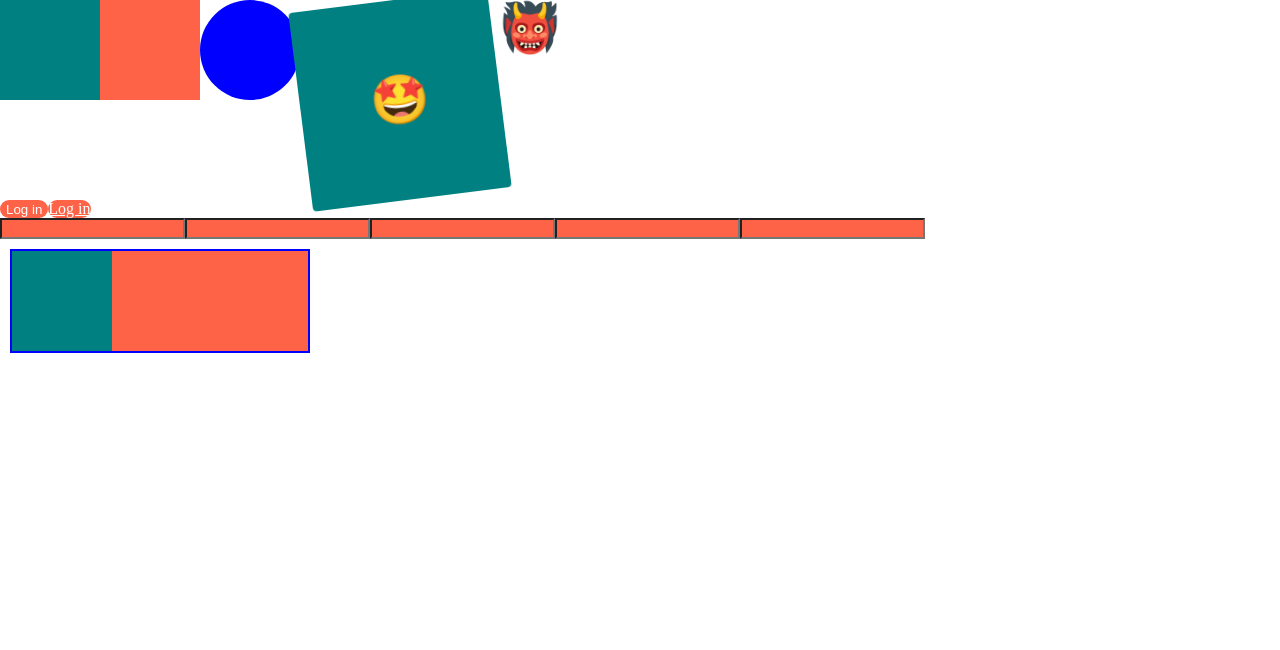
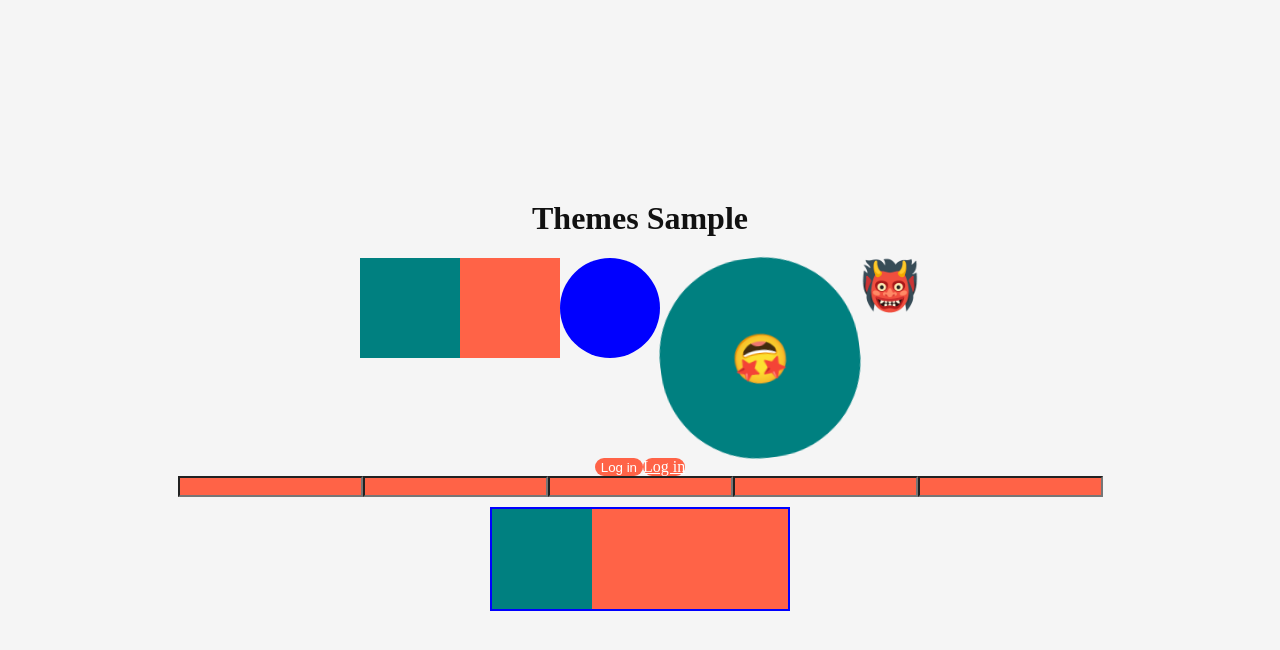
Before and after one commit to banminseok/react_master_class_ts, a React (Create React App) app: page / in a window 1280 px wide. Shown: the top 650 px of the page. Built offline with nearby package versions, Linux system fonts and the light colour scheme.

Commit message:
theme section

```diff
--- a/src/App.tsx
+++ b/src/App.tsx
@@ -17,6 +17,18 @@ const rotationAnimation = keyframes`
     transform:rotate(360deg);
     border-radius:0px;
   }
+`;
+const Wrapper = styled.div`
+  display: flex;
+  flex-direction: column;
+  justify-content: center;
+  align-items: center;
+  width : 100vw;
+  height: 100vh;
+  background-color: ${props => props.theme.backgroundColor};
+`;
+const Title = styled.h1`
+  color : ${props => props.theme.textColor}
 `;
 
 const Father = styled.div`
@@ -70,7 +82,8 @@ const Input = styled.input.attrs({ required: true, minLength: 10 })`
 
 function App() {
   return (
-    <>
+    <Wrapper>
+      <Title>Themes Sample</Title>
       <Father>
         <Box bgColor="teal" />
         <Box bgColor="tomato" />
@@ -95,8 +108,8 @@ function App() {
         <div style={{ backgroundColor: "teal", width: "100px", height: "100px" }}></div>
         <div style={{ backgroundColor: "tomato", width: "100px", height: "100px" }}></div>
       </div>
-    </>
-  )
+    </Wrapper>
+  );
 }
 
 export default App;
--- a/src/index.tsx
+++ b/src/index.tsx
@@ -1,6 +1,8 @@
 import React from 'react';
 import ReactDOM from 'react-dom/client';
+import { ThemeProvider } from 'styled-components';
 import App from './App';
+import { darkTheme, lightTheme } from './theme';
 
 
 const root = ReactDOM.createRoot(
@@ -8,6 +10,8 @@ const root = ReactDOM.createRoot(
 );
 root.render(
   <React.StrictMode>
-    <App />
+    <ThemeProvider theme={lightTheme}>
+      <App />
+    </ThemeProvider>
   </React.StrictMode>
 );
--- a/src/theme.ts
+++ b/src/theme.ts
@@ -1,14 +1,14 @@
 import { DefaultTheme } from "styled-components";
 
+export const darkTheme: DefaultTheme = {
+  textColor: "whitesmoke",
+  backgroundColor: "#111",
+}
+export const lightTheme: DefaultTheme = {
+  textColor: "#111",
+  backgroundColor: "whitesmoke",
+};
 export const theme: DefaultTheme = {
-  red: "#E51013",
-  black: {
-    veryDark: "#141414",
-    darker: "#181818",
-    lighter: "#2F2F2F",
-  },
-  white: {
-    lighter: "#fff",
-    darker: "#e5e5e5",
-  },
+  textColor: "#141414",
+  backgroundColor: "#181818",
 };
```
Also changed, not shown: src/styled.d.ts (+2 -10 lines).
